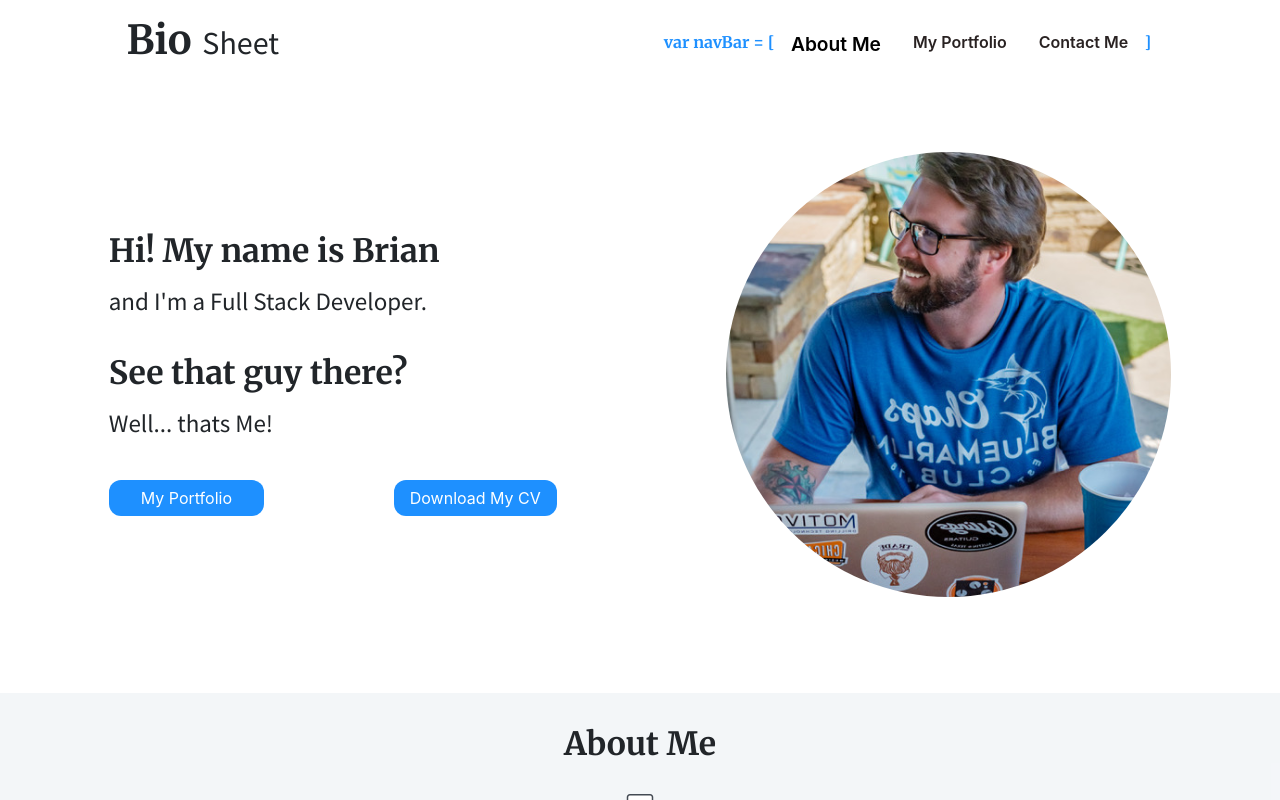
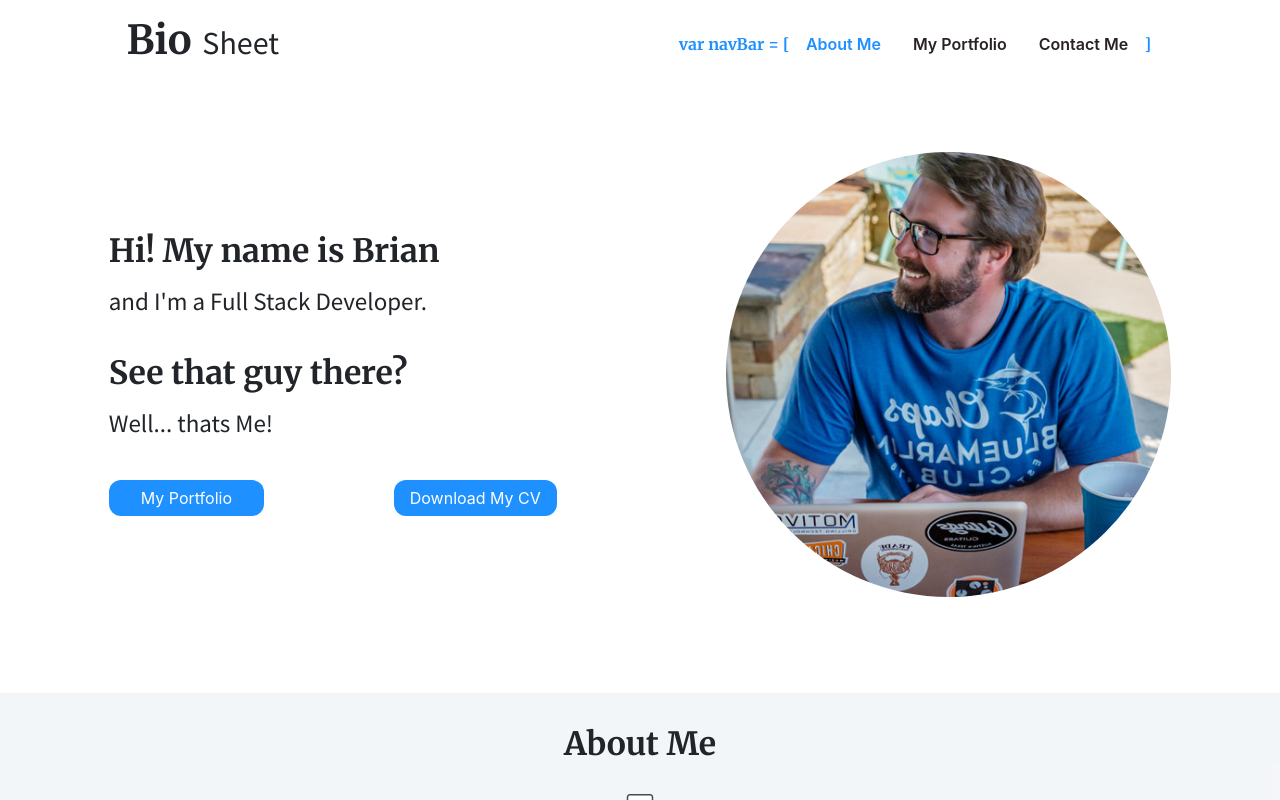
Before and after one commit to brianlfarmerllc/dev_portfolio_v2, a React (Create React App) app: page / in a window 1280 px wide. In both pictures the pointer is over the link 843 px from the left and 44 px from the top of the page. Shown: the top 800 px of the page. Built offline with nearby package versions, Linux system fonts and the light colour scheme.

Commit message:
created README.md structure

```diff
--- a/package.json
+++ b/package.json
@@ -1,7 +1,7 @@
 {
   "name": "my-app",
   "version": "0.1.0",
-  "homepage": "http://brianlfarmerllc.github.io/No_Express_React_Portfolio/",
+  "homepage": "http://brianlfarmerllc.github.io/No_Express_React_Portfolio",
   "private": true,
   "dependencies": {
     "@testing-library/jest-dom": "^4.2.4",
--- a/src/components/Header/header.css
+++ b/src/components/Header/header.css
@@ -5,8 +5,7 @@
 
   }
   nav a:hover {
-    font-size: larger;
-    color: black;
+    color: dodgerblue;
   }
 
   #header {
--- a/src/components/Portfolio/Portfolio.css
+++ b/src/components/Portfolio/Portfolio.css
@@ -34,8 +34,7 @@
 
   }
   #portfolioSection ul a:hover {
-    font-size: larger;
-    color: black;
+    color: dodgerblue;
   }
 
   #portfolioSection ul span {
```
Also changed, not shown: 1 other file (tests, documents, lock files or other folders).
